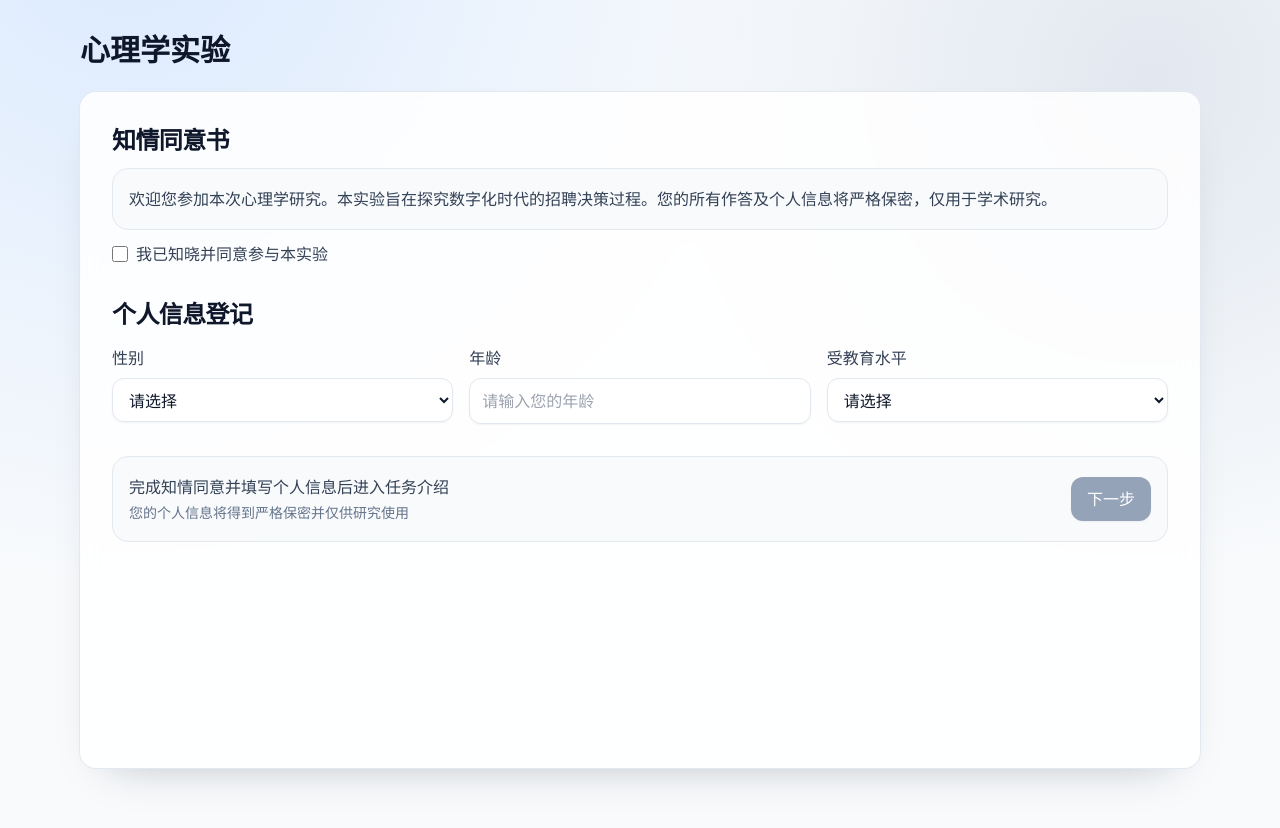
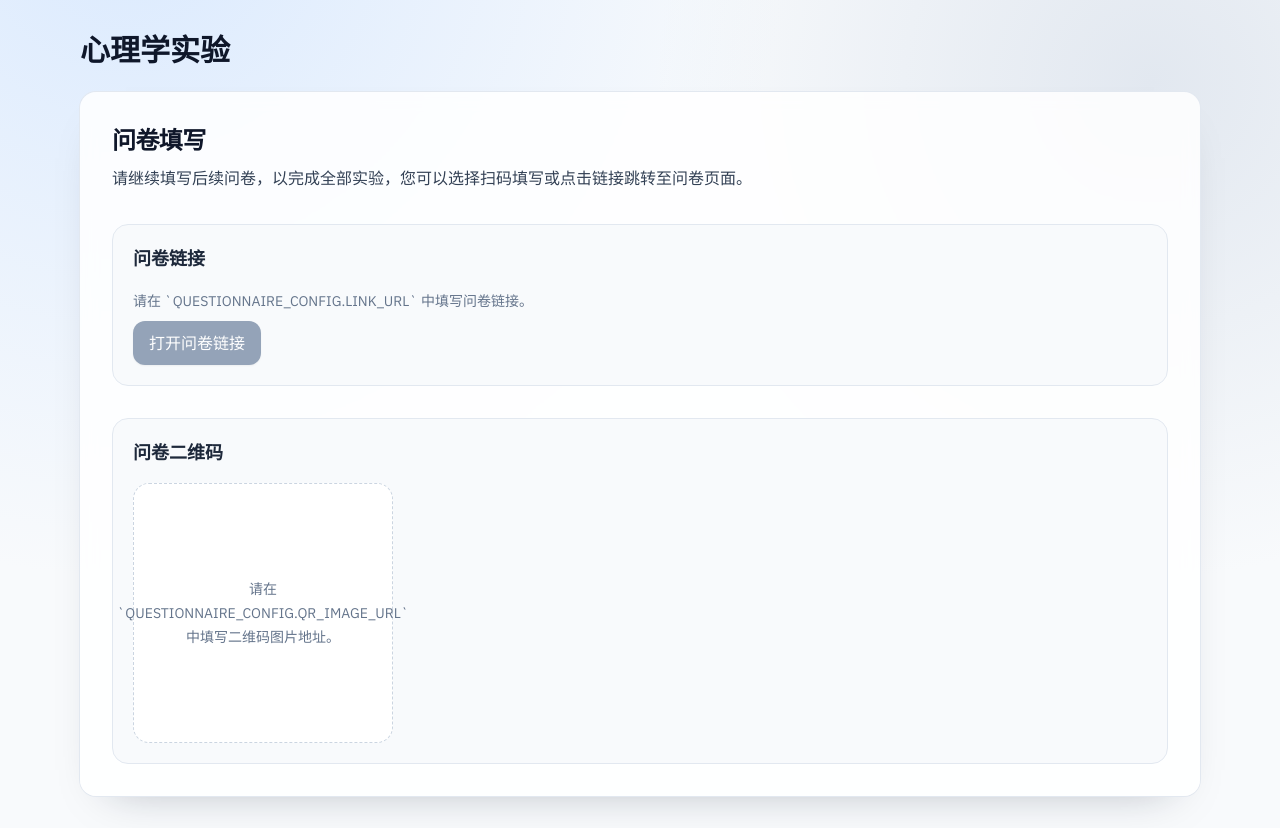
Before and after one commit to RucWenQ/recruitment, a React (Vite) app: page /page7 in a window 1280 px wide. Before the commit this address led to /page0. Before the commit the page ends 800 px from the top, so only its background shows below. Built offline with nearby package versions, Linux system fonts and the light colour scheme.

Commit message:
add page7

```diff
--- a/src/App.jsx
+++ b/src/App.jsx
@@ -7,6 +7,7 @@ import Page3 from "./pages/Page3.jsx";
 import Page4 from "./pages/Page4.jsx";
 import Page5 from "./pages/Page5.jsx";
 import Page6 from "./pages/Page6.jsx";
+import Page7 from "./pages/Page7.jsx";
 import { useExperiment } from "./context/ExperimentContext.jsx";
 
 function ExperimentalOnly({ children }) {
@@ -66,6 +67,7 @@ function App() {
               }
             />
             <Route path="/page6" element={<Page6 />} />
+            <Route path="/page7" element={<Page7 />} />
             <Route path="*" element={<Navigate to="/page0" replace />} />
           </Routes>
         </main>
--- a/src/constants.js
+++ b/src/constants.js
@@ -165,3 +165,9 @@ export const DV_STRINGS = {
     "经过初步评估， {c1}，{c4} 将进入最终招聘流程。接下来，你需要评估两名候选人对于两个岗位的合适程度。",
   QUESTION: "你认为该候选人是否适合当前岗位？（分数越高表明越适合该岗位）",
 };
+
+// --- Page 7: 实验后问卷 ---
+export const QUESTIONNAIRE_CONFIG = {
+  LINK_URL: "",
+  QR_IMAGE_URL: "",
+};
--- a/src/context/ExperimentContext.jsx
+++ b/src/context/ExperimentContext.jsx
@@ -7,6 +7,7 @@ const createInitialState = () => ({
     gender: "",
     age: "",
     education: "",
+    phone: "",
   },
   aiConfig: {
     name: "",
@@ -48,7 +49,7 @@ export function ExperimentProvider({ children }) {
       if (prev.group) return prev;
       return {
         ...prev,
-        group: Math.random() < 0.5 ? "experimental" : "control", //0.5
+        group: Math.random() < 1 ? "experimental" : "control", //0.5
       };
     });
   };
--- a/src/pages/Page0.jsx
+++ b/src/pages/Page0.jsx
@@ -4,18 +4,22 @@ import { DEMOGRAPHIC_OPTIONS, INSTRUCTIONS } from "../constants.js";
 import { useExperiment } from "../context/ExperimentContext.jsx";
 
 const DEMO_OPTIONS = DEMOGRAPHIC_OPTIONS;
+const PHONE_PATTERN = /^\d{11}$/;
 
 function Page0() {
   const navigate = useNavigate();
   const { state, updateDemographics, assignRandomGroup } = useExperiment();
   const { demographics, group } = state;
   const [consented, setConsented] = useState(false);
+  const phone = demographics.phone || "";
+  const isPhoneValid = PHONE_PATTERN.test(phone);
 
   const isComplete =
     consented &&
     demographics.gender &&
     demographics.age &&
-    demographics.education;
+    demographics.education &&
+    isPhoneValid;
 
   return (
     <div className="space-y-8">
@@ -44,7 +48,7 @@ function Page0() {
           {/* <p className="section-subtitle">请填写基本信息，用于统计分析。</p> */}
         </div>
 
-        <div className="grid gap-4 sm:grid-cols-3">
+        <div className="grid gap-4 sm:grid-cols-2 lg:grid-cols-4">
           <label className="space-y-2">
             <span className="field-label">性别</span>
             <select
@@ -77,9 +81,7 @@ function Page0() {
             />
           </label>
           <label className="space-y-2">
-            <span className="field-label">
-              受教育水平
-            </span>
+            <span className="field-label">受教育水平</span>
             <select
               className="input-base"
               value={demographics.education}
@@ -95,6 +97,24 @@ function Page0() {
               ))}
             </select>
           </label>
+          <label className="space-y-2">
+            <span className="field-label">手机号</span>
+            <input
+              type="tel"
+              inputMode="numeric"
+              placeholder="请输入11位手机号"
+              className="input-base"
+              value={phone}
+              onChange={(event) =>
+                updateDemographics({
+                  phone: event.target.value.replace(/\D/g, "").slice(0, 11),
+                })
+              }
+            />
+            {phone && !isPhoneValid && (
+              <p className="note-text text-rose-600">手机号需为11位数字</p>
+            )}
+          </label>
         </div>
       </section>
 
@@ -104,7 +124,7 @@ function Page0() {
             完成知情同意并填写个人信息后进入任务介绍
           </p>
           <p className="note-text">
-            您的个人信息将得到严格保密并仅供研究使用
+            完成实验后被试费将发放至您手机号绑定的支付宝账户，请务必准确填写
           </p>
         </div>
         <button
--- a/src/pages/Page4.jsx
+++ b/src/pages/Page4.jsx
@@ -2,6 +2,19 @@ import { useEffect, useMemo, useRef, useState } from "react";
 import { useNavigate } from "react-router-dom";
 import { AI_ALIGNMENT } from "../constants.js";
 import { useExperiment } from "../context/ExperimentContext.jsx";
+
+const FIXED_REPLY_DELAY_MIN = 3000;
+const FIXED_REPLY_DELAY_MAX = 5000;
+
+function randomDelayMs(min, max) {
+  return Math.floor(Math.random() * (max - min + 1)) + min;
+}
+
+function sleep(ms) {
+  return new Promise((resolve) => {
+    setTimeout(resolve, ms);
+  });
+}
 
 function Page4() {
   const navigate = useNavigate();
@@ -114,9 +127,20 @@ function Page4() {
 
     if (statement.fixedResponse) {
       setChatError("");
+      setMessages((prev) => [...prev, userMessage]);
+
+      const needsDelay = statement.id === "a";
+      if (needsDelay) {
+        setIsSending(true);
+        try {
+          await sleep(randomDelayMs(FIXED_REPLY_DELAY_MIN, FIXED_REPLY_DELAY_MAX));
+        } finally {
+          setIsSending(false);
+        }
+      }
+
       setMessages((prev) => [
         ...prev,
-        userMessage,
         {
           id: `${statement.id}-${Date.now()}-assistant-fixed`,
           role: "assistant",
--- a/src/pages/Page6.jsx
+++ b/src/pages/Page6.jsx
@@ -1,5 +1,6 @@
 import { useMemo, useState } from "react";
 import { CANDIDATES, DV_STRINGS, JOB_DESCRIPTIONS } from "../constants.js";
+import { useNavigate } from "react-router-dom";
 import CandidateCard from "../components/CandidateCard.jsx";
 import RangeWithTicks from "../components/RangeWithTicks.jsx";
 import { useExperiment } from "../context/ExperimentContext.jsx";
@@ -11,7 +12,16 @@ function replaceGuide(template, aiName, c1Name, c4Name) {
     .replace("{c4}", c4Name);
 }
 
+function splitGuideText(text) {
+  const segments = String(text || "")
+    .match(/[^。！？!?]+[。！？!?]?/g)
+    ?.map((item) => item.trim())
+    .filter(Boolean);
+  return segments?.length ? segments : [text];
+}
+
 function Page6() {
+  const navigate = useNavigate();
   const { state, setDVEvaluation } = useExperiment();
   const { aiConfig, group, dv, demographics } = state;
   const [submitState, setSubmitState] = useState({
@@ -37,6 +47,7 @@ function Page6() {
         : DV_STRINGS.CONTROL_GROUP;
     return replaceGuide(template, aiConfig.name, c1Name, c4Name);
   }, [aiConfig.name, group, selectedCandidates]);
+  const guideSentences = useMemo(() => splitGuideText(guideText), [guideText]);
 
   const getValue = (candidateId, jobId) => {
     const stored = dv?.[candidateId]?.[jobId];
@@ -48,7 +59,16 @@ function Page6() {
     <div className="space-y-8">
       <div className="space-y-2">
         <h2 className="section-title">候选人评价</h2>
-        <p className="body-text">{guideText}</p>
+        <div className="space-y-1">
+          {guideSentences.map((sentence, index) => (
+            <p
+              key={`${sentence}-${index}`}
+              className="text-xl font-bold leading-9 text-slate-900 md:text-2xl"
+            >
+              {sentence}
+            </p>
+          ))}
+        </div>
       </div>
 
       <div className="space-y-6">
@@ -93,10 +113,8 @@ function Page6() {
       </div>
 
       <div className="rounded-2xl border border-slate-200 bg-slate-50 p-4">
-        <h3 className="subsection-title">完成实验</h3>
-        <p className="note-text mt-2">
-          点击按钮将实验数据上传至服务器保存。
-        </p>
+        {/* <h3 className="subsection-title">完成实验</h3> */}
+        {/* <p className="note-text mt-2">点击按钮上传实验数据。</p> */}
         {submitState.error && (
           <div className="mt-3 rounded-xl border border-rose-200 bg-rose-50 px-3 py-2 text-sm text-rose-700">
             {submitState.error}
@@ -104,7 +122,7 @@ function Page6() {
         )}
         {submitState.success && (
           <div className="mt-3 rounded-xl border border-emerald-200 bg-emerald-50 px-3 py-2 text-sm text-emerald-700">
-            数据已成功上传，感谢参与！
+            数据已成功上传！
           </div>
         )}
         <div className="mt-4 flex items-center justify-end">
@@ -127,10 +145,12 @@ function Page6() {
                     submittedAt: new Date().toISOString(),
                   }),
                 });
+                const result = await response.json().catch(() => null);
                 if (!response.ok) {
-                  throw new Error("上传失败，请稍后重试。");
+                  throw new Error(result?.error || "上传失败，请稍后重试。");
                 }
                 setSubmitState({ loading: false, error: "", success: true });
+                navigate("/page7", { replace: true });
               } catch (error) {
                 setSubmitState({
                   loading: false,
@@ -140,7 +160,7 @@ function Page6() {
               }
             }}
           >
-            {submitState.loading ? "正在上传..." : "完成实验并上传数据"}
+            {submitState.loading ? "正在上传..." : "上传实验数据"}
           </button>
         </div>
       </div>
--- /dev/null
+++ b/src/pages/Page7.jsx
@@ -0,0 +1,63 @@
+import { QUESTIONNAIRE_CONFIG } from "../constants.js";
+
+function Page7() {
+  const linkUrl = String(QUESTIONNAIRE_CONFIG.LINK_URL || "").trim();
+  const qrImageUrl = String(QUESTIONNAIRE_CONFIG.QR_IMAGE_URL || "").trim();
+  const hasLink = Boolean(linkUrl);
+  const hasQr = Boolean(qrImageUrl);
+
+  return (
+    <div className="space-y-8">
+      <section className="space-y-2">
+        <h2 className="section-title">问卷填写</h2>
+        <p className="body-text">
+          请继续填写后续问卷，以完成全部实验，您可以选择扫码填写或点击链接跳转至问卷页面。
+        </p>
+      </section>
+
+      <section className="space-y-4 rounded-2xl border border-slate-200 bg-slate-50 p-5">
+        <h3 className="subsection-title">问卷链接</h3>
+        {hasLink ? (
+          <a
+            href={linkUrl}
+            target="_blank"
+            rel="noreferrer"
+            className="btn-primary"
+          >
+            打开问卷链接
+          </a>
+        ) : (
+          <div className="space-y-2">
+            <p className="note-text">
+              请在 `QUESTIONNAIRE_CONFIG.LINK_URL` 中填写问卷链接。
+            </p>
+            <button type="button" className="btn-primary" disabled>
+              打开问卷链接
+            </button>
+          </div>
+        )}
+      </section>
+
+      <section className="space-y-4 rounded-2xl border border-slate-200 bg-slate-50 p-5">
+        <h3 className="subsection-title">问卷二维码</h3>
+        {hasQr ? (
+          <div className="w-full max-w-[260px] rounded-2xl border border-slate-200 bg-white p-3">
+            <img
+              src={qrImageUrl}
+              alt="问卷二维码"
+              className="h-auto w-full rounded-xl object-contain"
+            />
+          </div>
+        ) : (
+          <div className="flex h-[260px] w-full max-w-[260px] items-center justify-center rounded-2xl border border-dashed border-slate-300 bg-white p-4 text-center">
+            <p className="note-text">
+              请在 `QUESTIONNAIRE_CONFIG.QR_IMAGE_URL` 中填写二维码图片地址。
+            </p>
+          </div>
+        )}
+      </section>
+    </div>
+  );
+}
+
+export default Page7;
```
Also changed, not shown: 1 other file (tests, documents, lock files or other folders).
